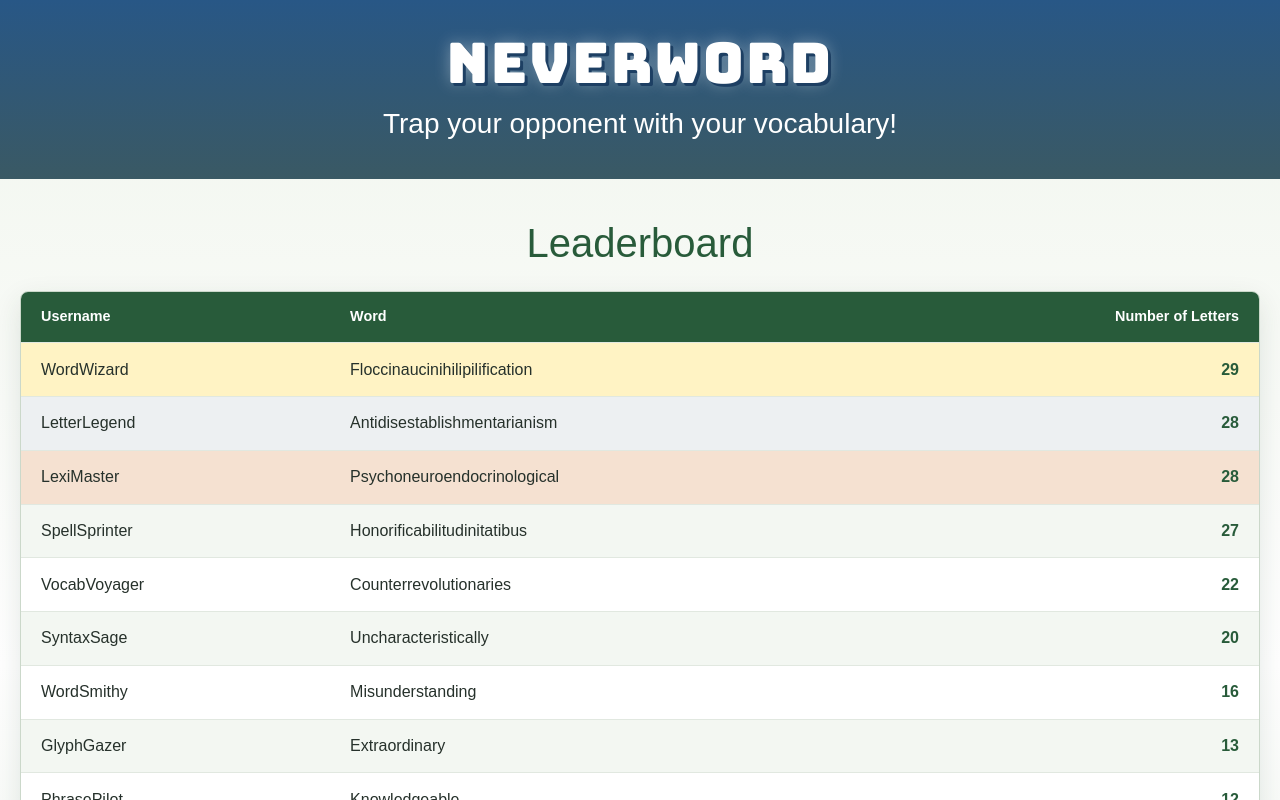
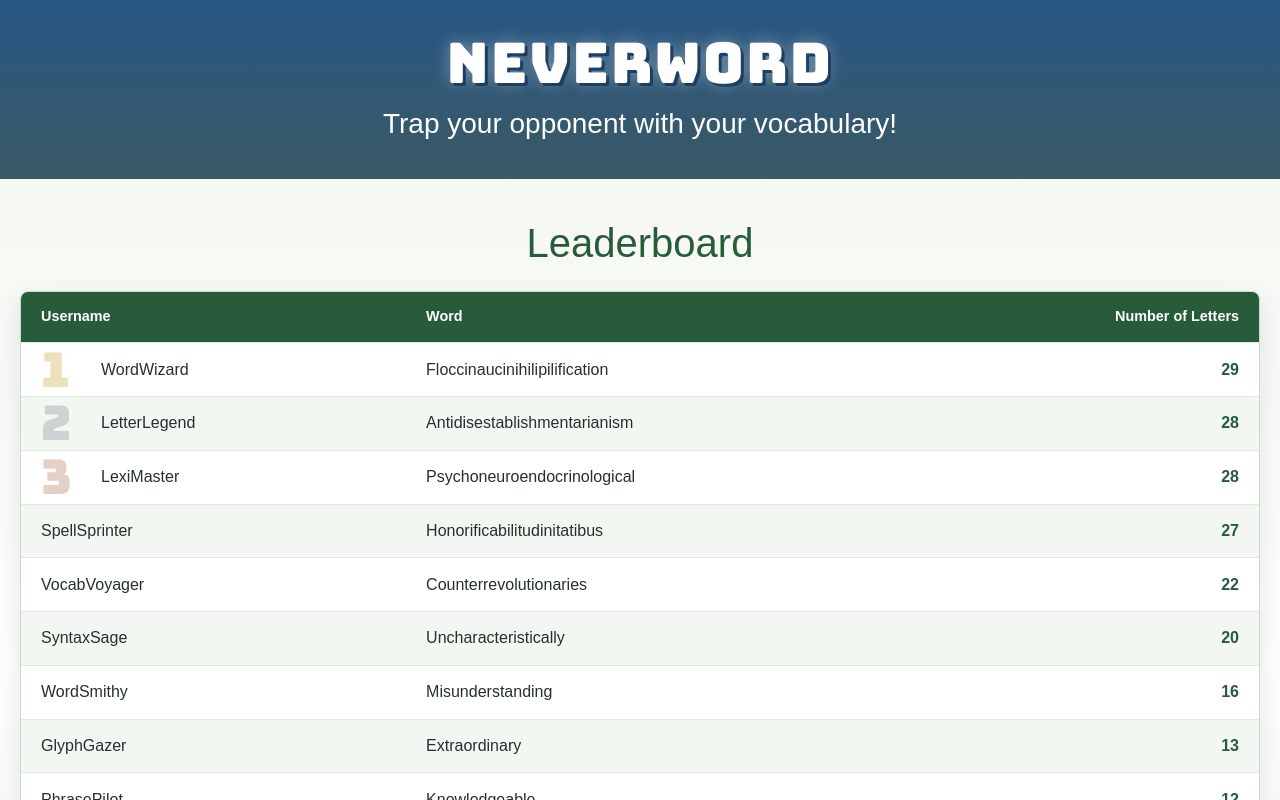
Before and after one commit to tmwonnacott/startup, a React (Vite) app: page /leaderboard in a window 1280 px wide. Shown: the top 800 px of the page. Built offline with nearby package versions, Linux system fonts and the light colour scheme.

Commit message:
took back the hues and instead added numbers behind the top three on the leadeboard

```diff
--- a/src/leaderboard/leaderboard.css
+++ b/src/leaderboard/leaderboard.css
@@ -86,28 +86,35 @@
 	background: #e5efe2;
 }
 
-.leaderboard-page tbody tr:nth-child(1) {
-	background: #fff3c4;
+.leaderboard-rank-cell {
+	position: relative;
+	padding-left: 5rem !important;
 }
 
-.leaderboard-page tbody tr:nth-child(1):hover {
-	background: #ffebad;
+.leaderboard-rank {
+	position: absolute;
+	top: 50%;
+	left: 1.25rem;
+	transform: translateY(-50%);
+	font-family: Bungee, sans-serif;
+	font-size: 3rem;
+	line-height: 1;
+	pointer-events: none;
 }
 
-.leaderboard-page tbody tr:nth-child(2) {
-	background: #edf0f2;
+.leaderboard-rank-1 .leaderboard-rank {
+	color: #c89b22;
+	opacity: 0.3;
 }
 
-.leaderboard-page tbody tr:nth-child(2):hover {
-	background: #e1e6e9;
+.leaderboard-rank-2 .leaderboard-rank {
+	color: #78838c;
+	opacity: 0.3;
 }
 
-.leaderboard-page tbody tr:nth-child(3) {
-	background: #f5e1d1;
-}
-
-.leaderboard-page tbody tr:nth-child(3):hover {
-	background: #edd2bc;
+.leaderboard-rank-3 .leaderboard-rank {
+	color: #a9683f;
+	opacity: 0.3;
 }
 
 .leaderboard-page tbody tr:last-child {
--- a/src/leaderboard/leaderboard.jsx
+++ b/src/leaderboard/leaderboard.jsx
@@ -42,8 +42,15 @@ export function Leaderboard() {
               </tr>
             </thead>
             <tbody>
-              {entries.map(([username, playedWord, length]) => (
-                <tr key={username}><td>{username}</td><td>{playedWord}</td><td>{length}</td></tr>
+              {entries.map(([username, playedWord, length], index) => (
+                <tr key={username}>
+                  <td className={index < 3 ? `leaderboard-rank-cell leaderboard-rank-${index + 1}` : undefined}>
+                    {index < 3 && <span className="leaderboard-rank" aria-hidden="true">{index + 1}</span>}
+                    <span>{username}</span>
+                  </td>
+                  <td>{playedWord}</td>
+                  <td>{length}</td>
+                </tr>
               ))}
             </tbody>
           </table>
```
